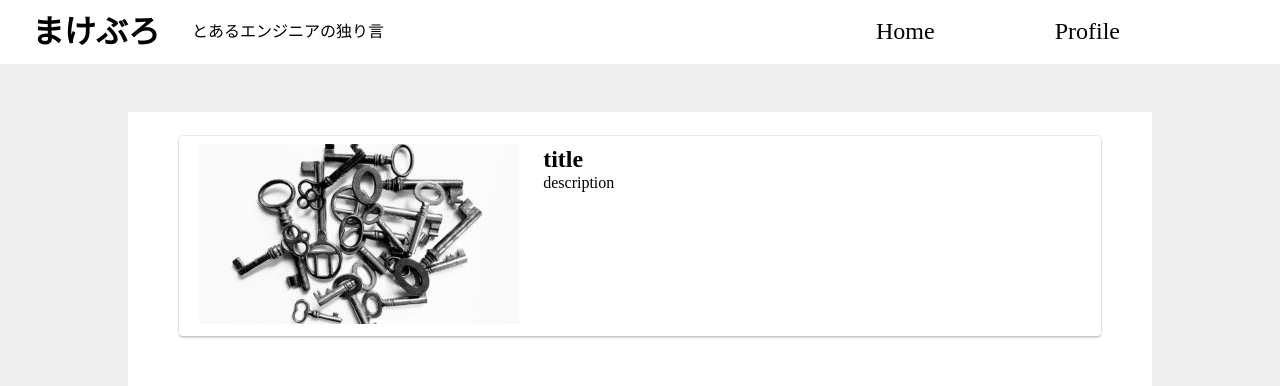
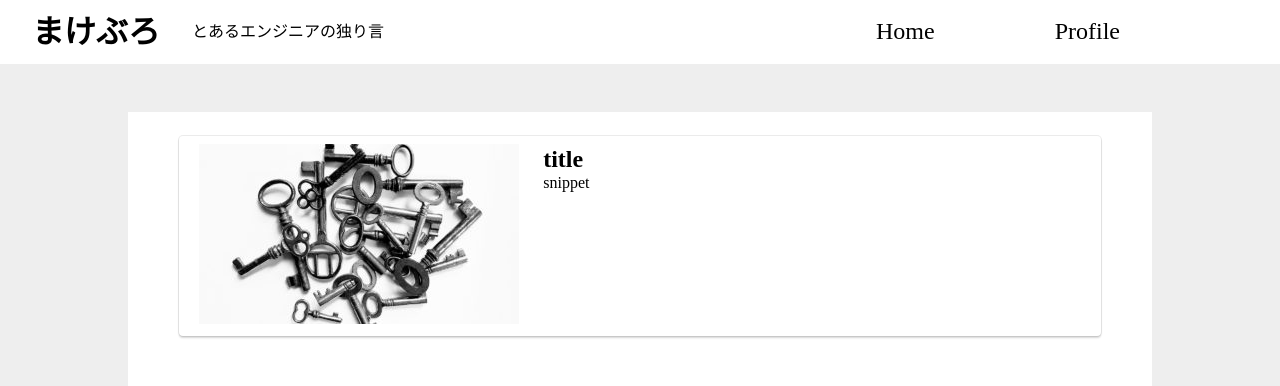
Before and after one commit to choimake/choimake-blog, a Next.js app: page / in a window 1280 px wide. Shown: the top 386 px of the page. Built offline with nearby package versions, Linux system fonts and the light colour scheme.

Commit message:
articleタグが引数を受け取るように + sassのパラメータを一部変数化

```diff
--- a/components/home/article.module.scss
+++ b/components/home/article.module.scss
@@ -1,9 +1,18 @@
+$article-color: #ffffff;
+$article-height: 200px;
+$contents-height: 180px;
+$article-shadow-color-first: rgba(0, 0, 0, 0.16);
+$article-shadow-color-second: rgba(0, 0, 0, 0.08);
+$title-font-size: 24px;
+$snippet-font-size: 16px;
+
 .article {
   display: flex;
   justify-content: flex-start;
   width: 90%;
-  height: 200px;
-  box-shadow: 0 2px 2px 0 rgba(0, 0, 0, 0.16), 0 0 0 1px rgba(0, 0, 0, 0.08);
+  height: $article-height;
+  background-color: $article-color;
+  box-shadow: 0 2px 2px 0 $article-shadow-color-first, 0 0 0 1px $article-shadow-color-second;
   border-radius: 4px;
 }
 
@@ -16,14 +25,14 @@
 }
 
 .contents {
-  height: 180px;
+  height: $contents-height;
   margin: auto 0 auto 24px;
 }
 
 .title {
-  font-size: 24px;
+  font-size: $title-font-size;
 }
 
 .snippet {
-  font-size: 16px;
+  font-size: $snippet-font-size;
 }
--- a/components/home/article.tsx
+++ b/components/home/article.tsx
@@ -1,7 +1,12 @@
 import classNames from 'classnames';
 import styles from './article.module.scss';
 
-const Article = (): JSX.Element => {
+type Props = {
+  title: string;
+  snippet: string;
+};
+
+const Article = ({ title, snippet }: Props): JSX.Element => {
   const articleClass = classNames(styles.article, styles.layoutArticle);
   return (
     <>
@@ -10,8 +15,8 @@ const Article = (): JSX.Element => {
           <img width="320" height="180" src="images/key-320x180.jpg" alt="key-image" />
         </figure>
         <div className={styles.contents}>
-          <h2 className={styles.title}>title</h2>
-          <p className={styles.snippet}>description</p>
+          <h2 className={styles.title}>{title}</h2>
+          <p className={styles.snippet}>{snippet}</p>
         </div>
       </article>
     </>
--- a/components/home/home.tsx
+++ b/components/home/home.tsx
@@ -6,7 +6,7 @@ const Home = (): JSX.Element => {
     <>
       <main className={styles.main}>
         <div className={styles.articles}>
-          <Article></Article>
+          <Article title="title" snippet="snippet"></Article>
         </div>
       </main>
     </>
```
